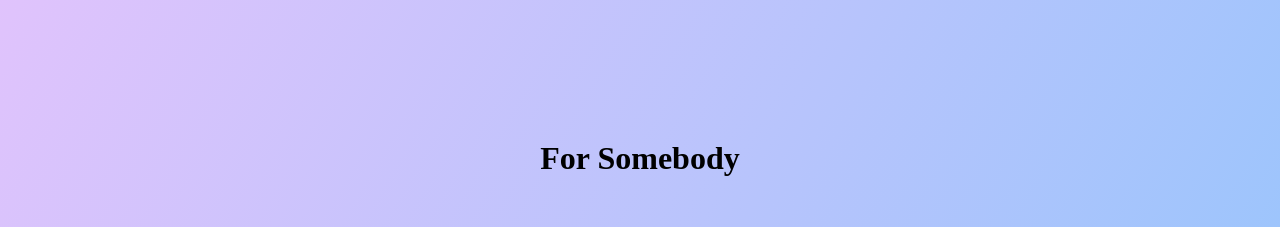
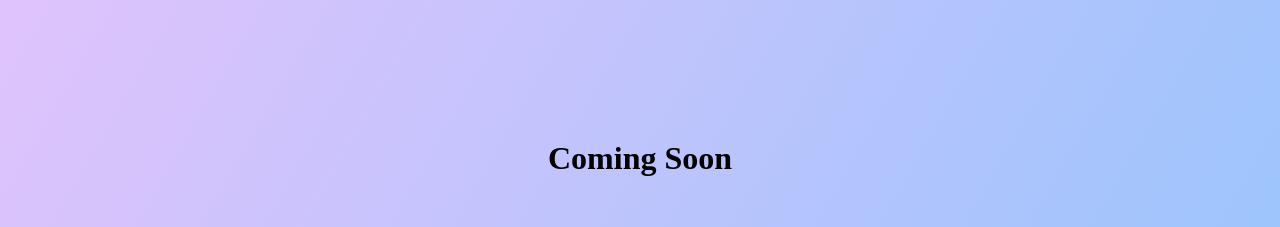
Before and after one commit to lingloufeixue/lingloufeixue.github.io, a plain HTML site: page index.html in a window 1280 px wide. Shown: the top 227 px of the page. Drawn offline with Linux system fonts and the light colour scheme.

Commit message:
Update index.html

```diff
--- a/index.html
+++ b/index.html
@@ -22,7 +22,7 @@ h1 {text-align:center}
 </h1>
 <h1 style="font-family: "lucida grande", "lucida sans unicode", lucida, helvetica, "Hiragino Sans GB", "MicrosoftYaHei", "WenQuanYi Micro Hei", sans-serif;font-size:30px;">
 <br />
-For Somebody
+Coming Soon
 </h1>
 <h1 style="font-family: "lucida grande", "lucida sans unicode", lucida, helvetica, "Hiragino Sans GB", "MicrosoftYaHei", "WenQuanYi Micro Hei", sans-serif;font-size:30px;">
 <br />
```
